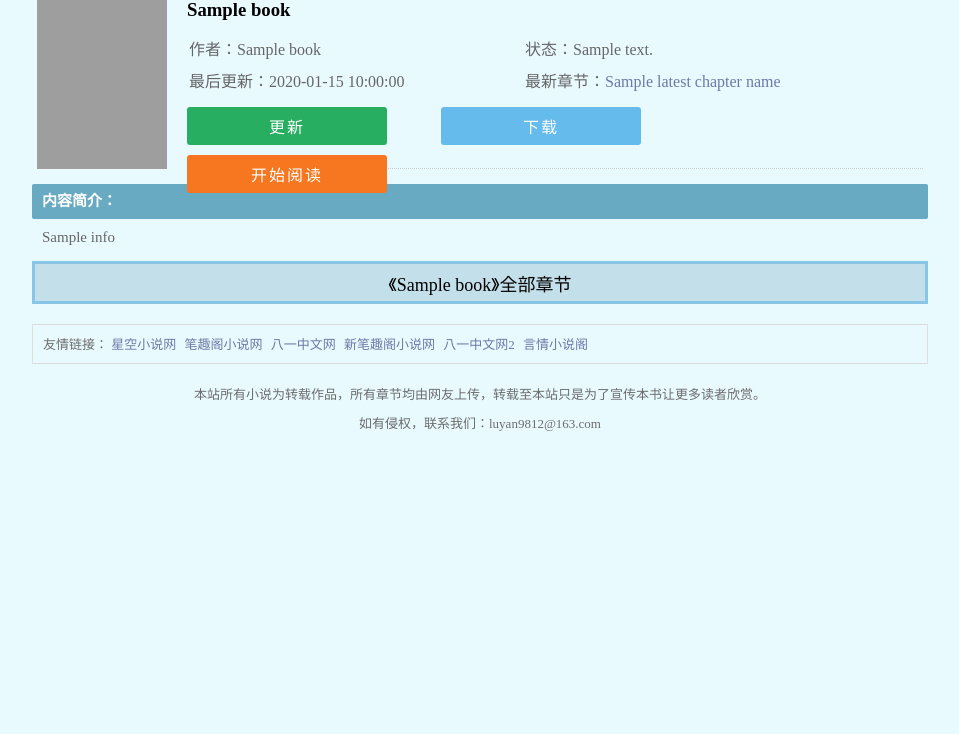
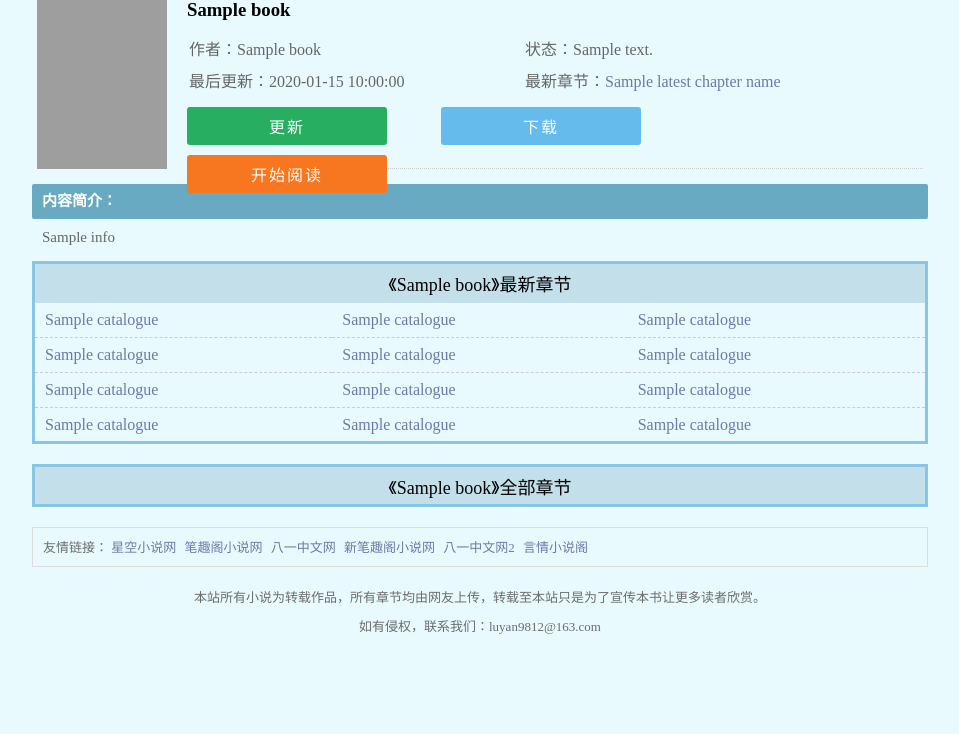
Before and after one commit to Luyan9812/miaososhu, a Flask app: template server/templates/catalogue.html in a window 1280 px wide. Shown: the part 116-850 px from the top of the page, without its empty margins (160-1119 px from the left). Run offline with Flask 2, Linux system fonts and the light colour scheme; the template is opened without the code that fills it: most values are stand-ins (such as "Sample title", 1, 10 or a date in 2020); grey boxes are pictures that could not be loaded.

Commit message:
书籍目录界面添加"最新章节"列表

```diff
--- a/server/templates/catalogue.html
+++ b/server/templates/catalogue.html
@@ -53,6 +53,22 @@
 				<p>内容简介：</p>
 				<p>{{book.info}}</p>
 			</div>
+
+			<table class="book_catalogue">
+				<tr>
+					<td colspan="4">《{{book.book_name}}》最新章节</td>
+				</tr>
+				{% for i in range(4) %}
+				<tr>
+					{% for j in range(3) %}
+					{% with k = -1 - i * 3 - j %}
+					<td><a href="/chapter/{{book.catalogue[k].chapter_id}}">{{book.catalogue[k].chapter_name}}</a></td>
+					{% endwith %}
+					{% endfor %}
+				</tr>
+				{% endfor %}
+			</table>
+
 			<table class="book_catalogue">
 				<tr>
 					<td colspan="4">《{{book.book_name}}》全部章节</td>
```
